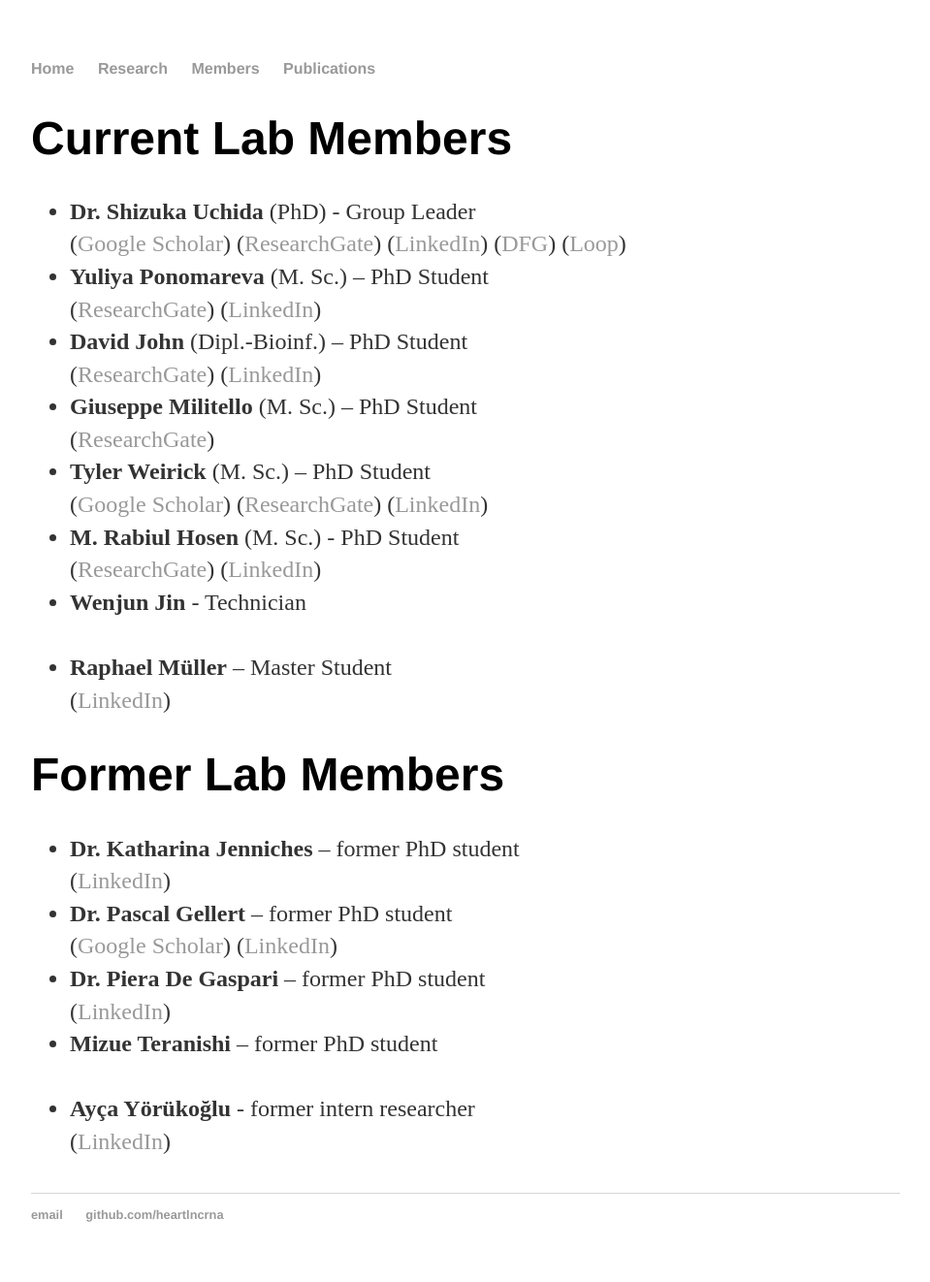
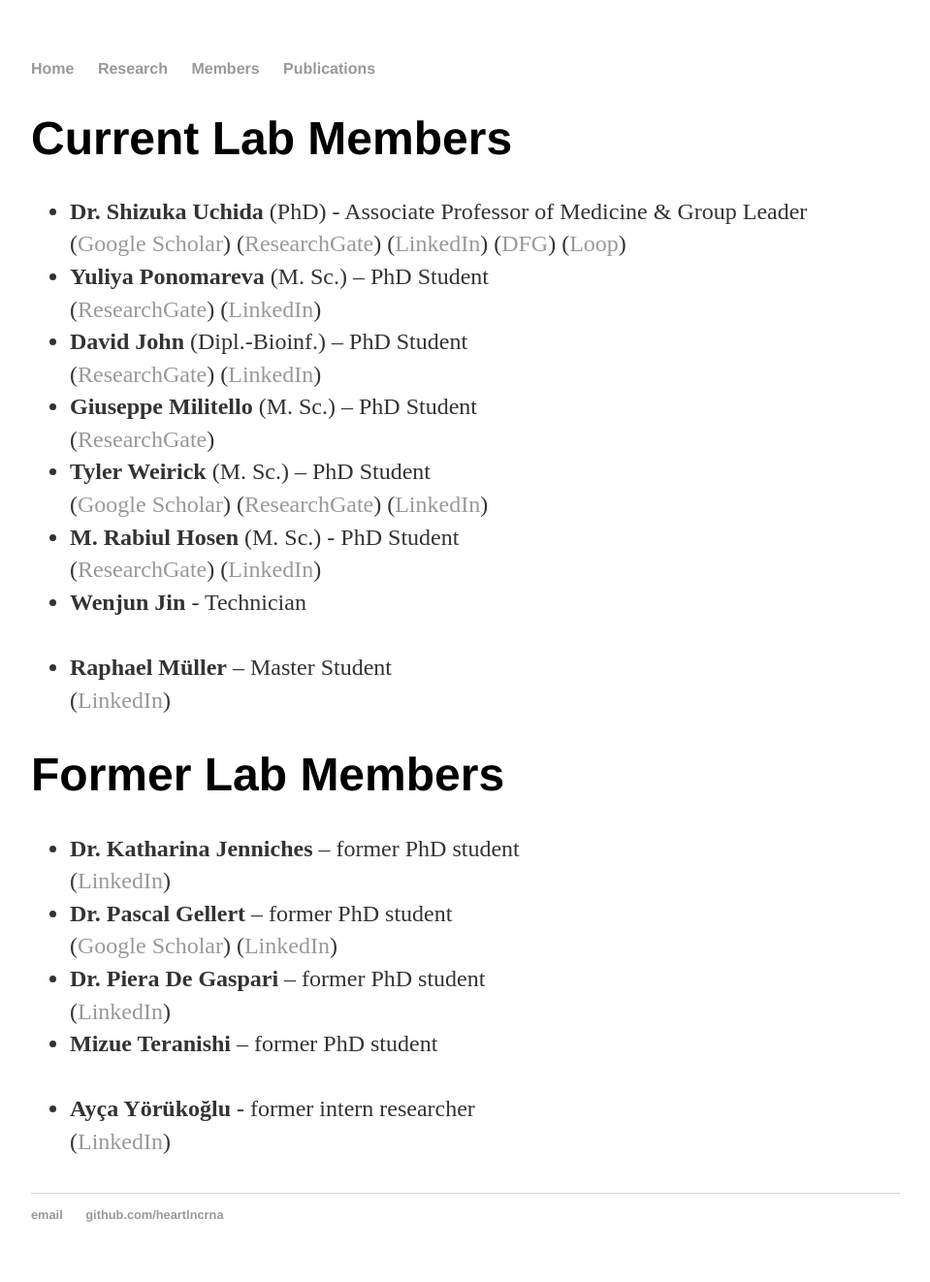
Before and after one commit to heartlncrna/heartlncrna.github.io, a Jekyll site: the page members/member_list.html, which Jekyll copies as it is, in a window 1280 px wide. Shown: the whole page at 97% size, without its empty margins (160-1119 px from the left). Built offline with Jekyll 4.4.1, drawn with Linux system fonts in a browser that asks for light colours.

Commit message:
Update member_list.html

```diff
--- a/members/member_list.html
+++ b/members/member_list.html
@@ -26,7 +26,7 @@
 
 			<p class="Normal">
 			<ul>
-				<li><b>Dr. Shizuka Uchida</b> (PhD) - Group Leader</li>
+				<li><b>Dr. Shizuka Uchida</b> (PhD) - Associate Professor of Medicine & Group Leader</li>
 					(<a href="https://scholar.google.de/citations?user=N-KHfvUAAAAJ&hl=de&oi=sra"><span class="ptHyperlink">Google Scholar</span></a>)
 					(<a href="http://www.researchgate.net/profile/Shizuka_Uchida3"><span class="ptHyperlink">ResearchGate</span></a>)
 					(<a href="https://de.linkedin.com/in/shizuka-uchida-7399055"><span class="ptHyperlink">LinkedIn</span></a>)
```
